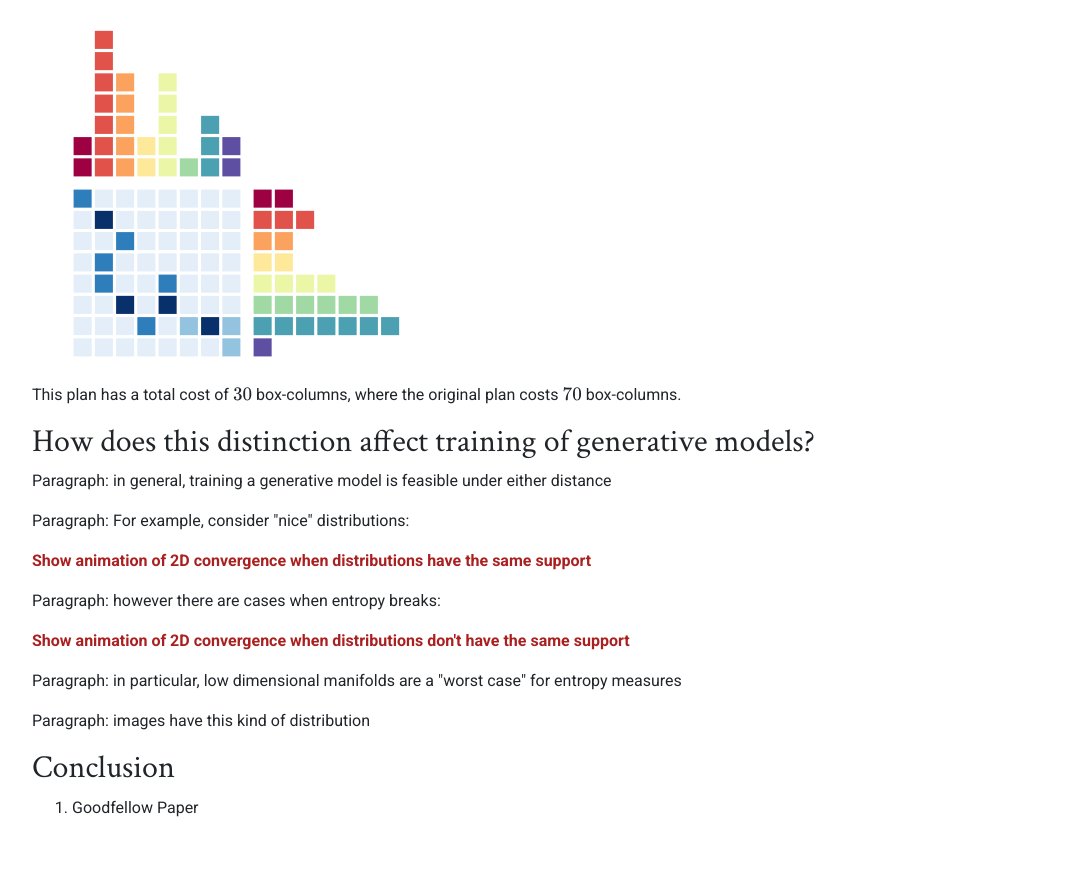
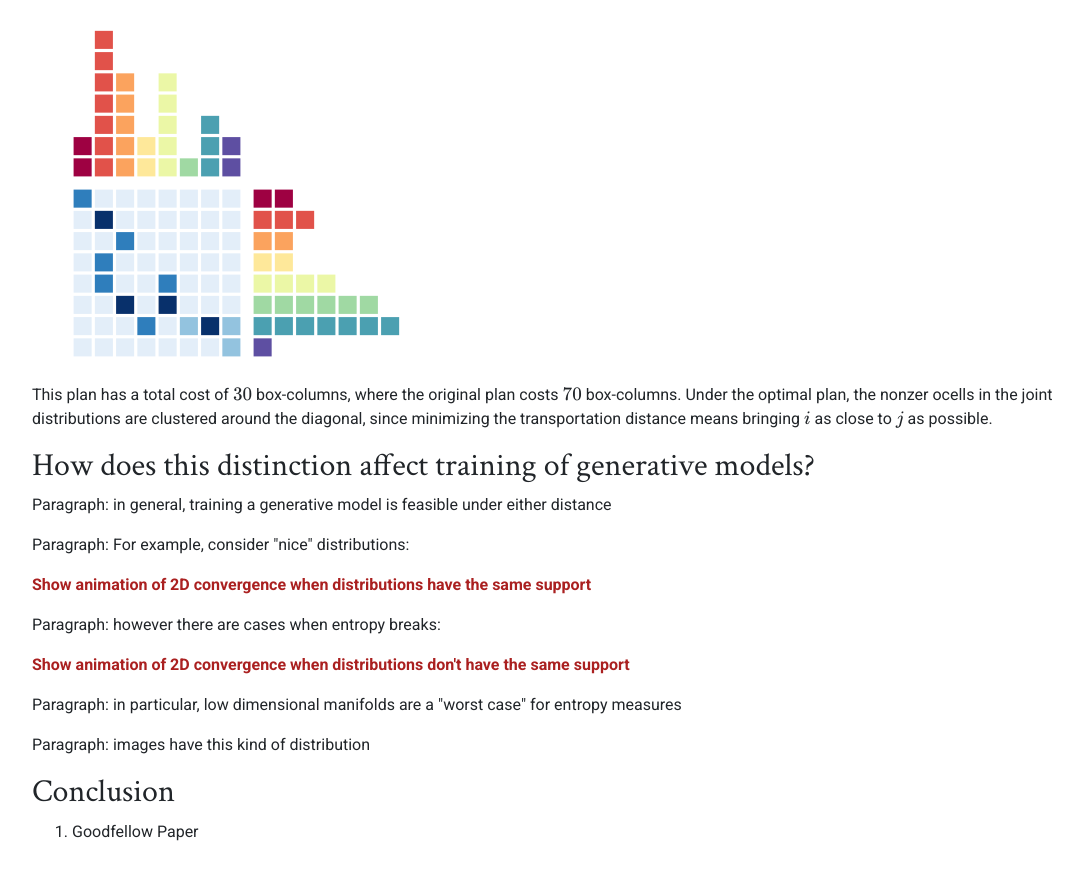
Before and after one commit to mdnls/prob-vis, a website: page public/index.html in a window 1280 px wide. Shown: the part 6542-7420 px from the top of the page, without its empty margins (88-1171 px from the left). Drawn offline with nearby package versions, Linux system fonts and the light colour scheme; some packages are replaced by stand-ins of ours.

Commit message:
Transport

```diff
--- a/public/index.html
+++ b/public/index.html
@@ -215,7 +215,7 @@
 
                     </div>
             </div>
-            <p>This plan has a total cost of $30$ box-columns, where the original plan costs $70$ box-columns.  </p>
+            <p>This plan has a total cost of $30$ box-columns, where the original plan costs $70$ box-columns. Under the optimal plan, the nonzer ocells in the joint distributions are clustered around the diagonal, since minimizing the transportation distance means bringing $i$ as close to $j$ as possible.</p>
         </div>
 
         <div id="convergence">
```
